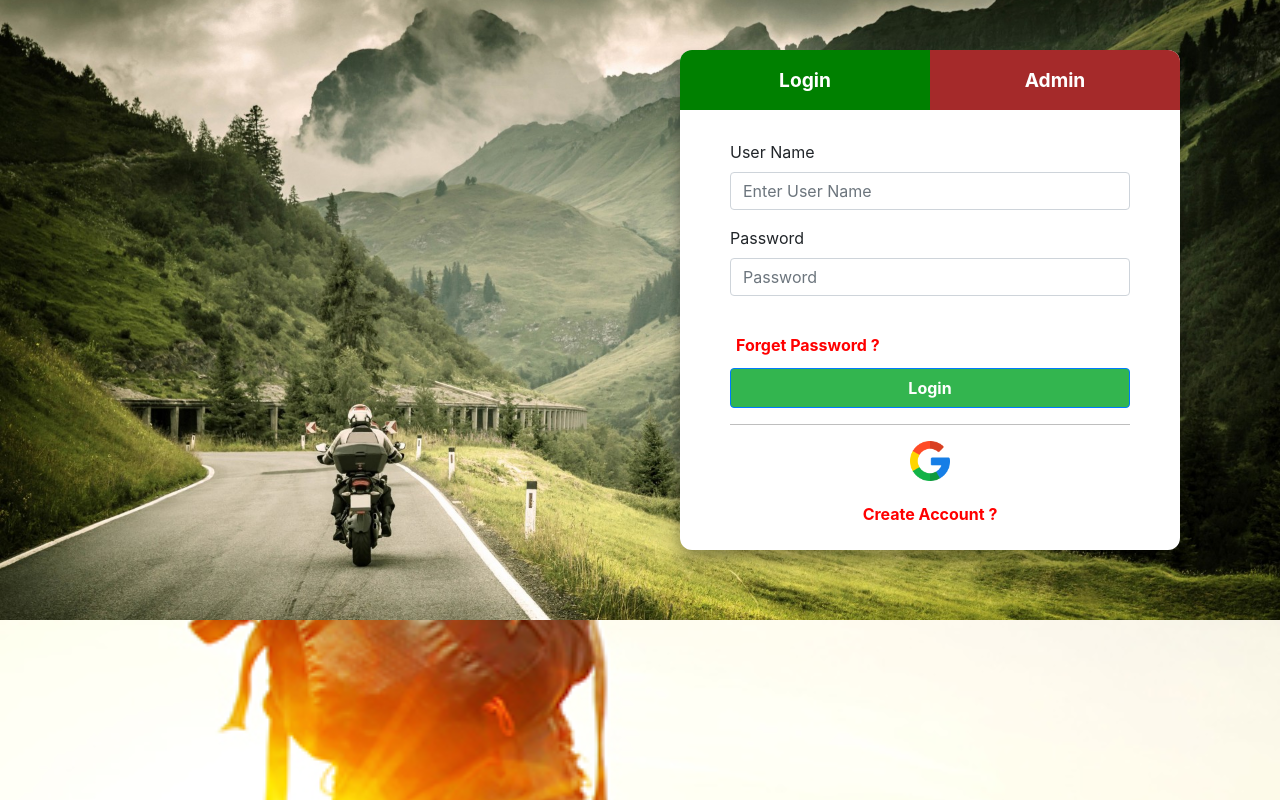
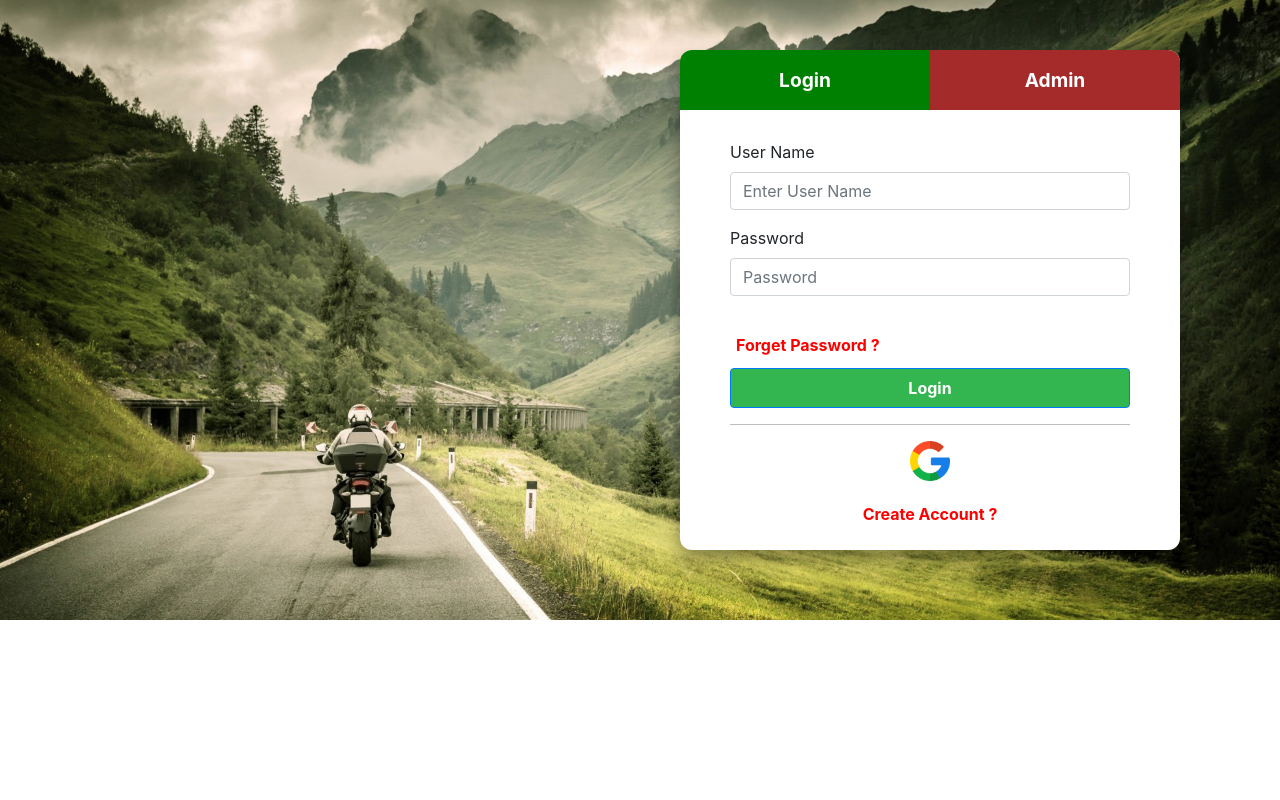
Before and after one commit to suryamsp/ola_front, a React (Vite) app: page / in a window 1280 px wide. Built offline with nearby package versions, Linux system fonts and the light colour scheme.

Commit message:
Update App.css

```diff
--- a/src/App.css
+++ b/src/App.css
@@ -1,11 +1,4 @@
-body{
-  background-image: url('/img/login.jpg');
-background-position-y:75px ;
-  background-size: cover;
-  height:800px;
 
-
-}
 
 .login{
     display: flex;
```
